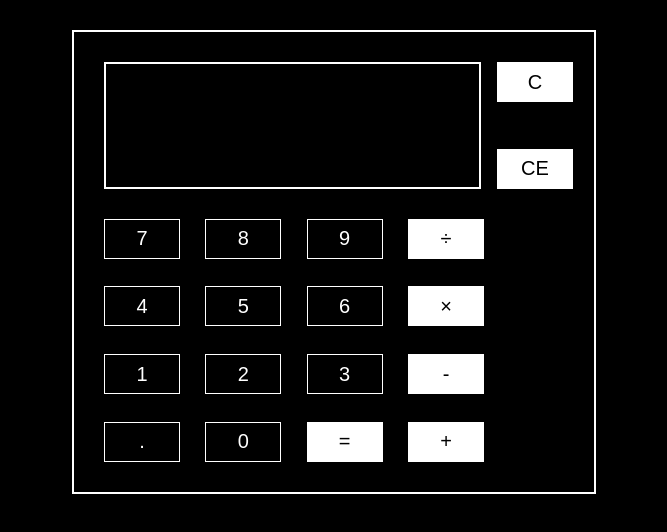
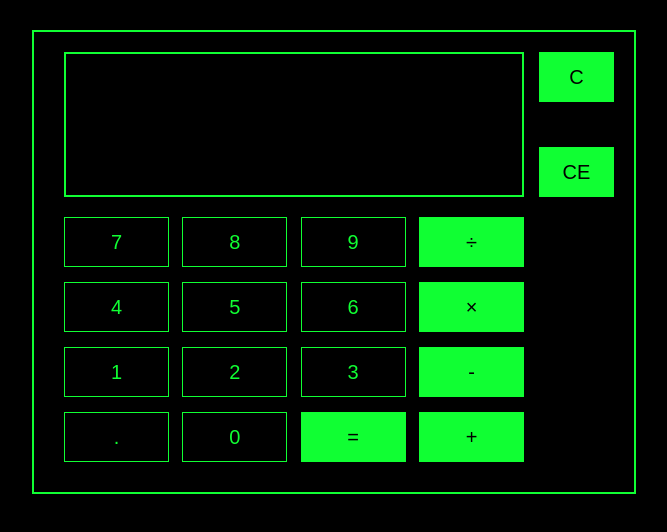
Before and after one commit to zsid98/calculator, a plain HTML site: page index.html in a window 1280 px wide. Shown: the whole page, without its empty margins (306-973 px from the left). Drawn offline with Linux system fonts and the light colour scheme.

Commit message:
wider display; round to ten decimals

```diff
--- a/index.html
+++ b/index.html
@@ -40,7 +40,7 @@
         <div class="row">
           <button onclick="appendDecimal()">.</button>
           <button onclick="appendNumber('0')">0</button>
-          <button class="operators" onclick="calculate()">=</button>
+          <button class="operators" onclick="operate()">=</button>
           <button class="operators" onclick="setOperator('+')">+</button>
         </div>
       </div>
--- a/script.js
+++ b/script.js
@@ -10,8 +10,12 @@ function multiply(a, b) {
     return a * b;
 };
 
+function roundToTen(number) {
+    return +(Math.round(number + "e+10") + "e-10");
+}
+
 function divide(a, b) {
-    return a / b;
+    return roundToTen(a / b);
 };
 
 let first, second, operator = "";
@@ -47,7 +51,7 @@ function clearOne() {
     display.value = display.value.substring(0, display.value.length - 1);
 };
 
-function calculate() {
+function operate() {
     second = display.value;
     history.value += " " + second;
 
@@ -64,7 +68,6 @@ function calculate() {
             display.value = divide(parseFloat(first), parseFloat(second));
         }
     }
-    console.log(first + operator + second);
     first = '';
     second = '';
     operator = '';
--- a/style.css
+++ b/style.css
@@ -1,12 +1,12 @@
 * {
     background-color: black;
     font-family: Arial, Helvetica, sans-serif;
-    color: white;
+    color: rgb(16, 255, 51);
 }
 
 .main {
-    border: 2px solid white;
-    width: 520px;
+    border: 2px solid rgb(16, 255, 51);
+    width: 600px;
     margin: 30px auto;
     display: flex;
     height: 460px;
@@ -14,48 +14,52 @@
 }
 
 .screenAndErasers, .buttons {
-    width: 460px;
-    height: 130px;
+    width: 550px;
+    height: 160px;
     box-sizing: border-box;
     display: flex;
     justify-content: space-between;
-    margin: 30px auto auto auto;
+    margin-top: 20px;
+    margin-left: 30px;
+    gap: 15px;
 }
 
 .screens {
-    width: 380px;
+    width: 460px;
     box-sizing: border-box;
-    border: 2px solid white;
+    border: 2px solid rgb(16, 255, 51);
 }
 
 .screen {
+    width: 100%;
     box-sizing: border-box;
-    border: none;
     padding-right: 10px;
-    padding-top: 50px;
+    padding-top: 66px;
     text-align: right;
     font-size: 28px;
+    border:none;
 }
 
 .history {
+    width: 100%;
+    padding-top: 6px;
     padding-right: 10px;
     box-sizing: border-box;
     font-size: 28px;
     text-align: right;
-    border: none;
+    border:none;
 }
 
 .erasers {
     display: flex;
     box-sizing: border-box;
     height: 100%;
-    margin: auto 16px;
     flex-direction: column;
     justify-content: space-between;
 }
 
 .buttons {
-    width: 380px;
+    width: 460px;
     height: 250px;
     box-sizing: border-box;
     display: flex;
@@ -74,21 +78,25 @@
 }
 
 button {
-    width: 76px;
-    height: 40px;
+    width: 105px;
+    height: 50px;
     border: none;
-    border: 1px solid white;
+    border: 1px solid rgb(16, 255, 51);
     font-size: 20px;
     box-sizing: border-box;
 }
 
 .erasers button, .operators {
-    background-color: white;
+    background-color: rgb(16, 255, 51);
     color: black;
 }
 
+.erasers button {
+    width: 75px;
+}
+
 button:hover {
-    background-color: gray;
-    border-color: gray;
+    background-color: rgb(22, 130, 31);
+    border-color: rgb(17, 135, 1);
     cursor: pointer;
 }
```
